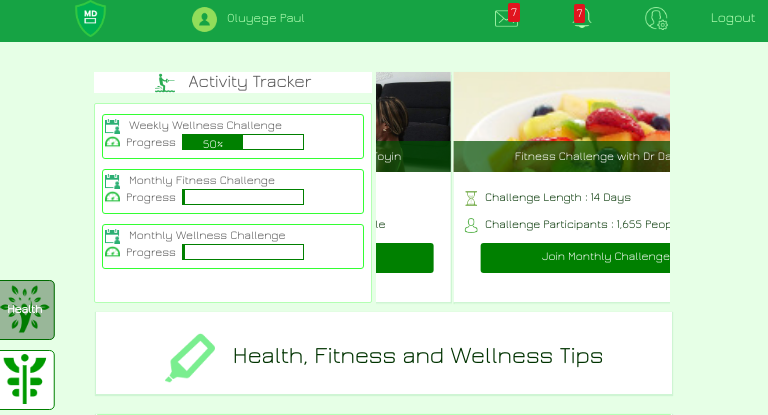
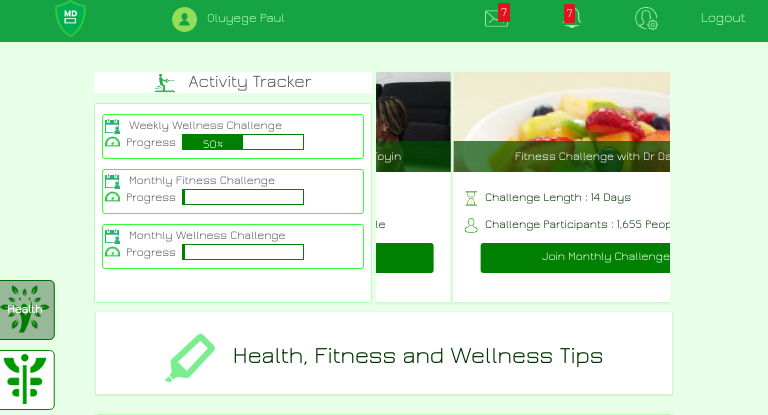
Before and after one commit to paulappz/mdurbanng, a PHP site: page /mdapp/health.php in a window 768 px wide. Shown: the top 415 px of the page. Run offline with PHP 8.4, Linux system fonts and the light colour scheme.

Commit message:
health upd

```diff
--- a/mdapp/health.php
+++ b/mdapp/health.php
@@ -776,7 +776,7 @@
 {
 
 .navwrp .ul0{
-      margin-left:60px;
+      margin-left:40px;
       margin-right:20px;
 
 }
@@ -785,7 +785,7 @@
        width:100px;
 }
 .navwrp .ul2{
-width:340px;
+width:350px;
 }
 
 .h-tips{
```
